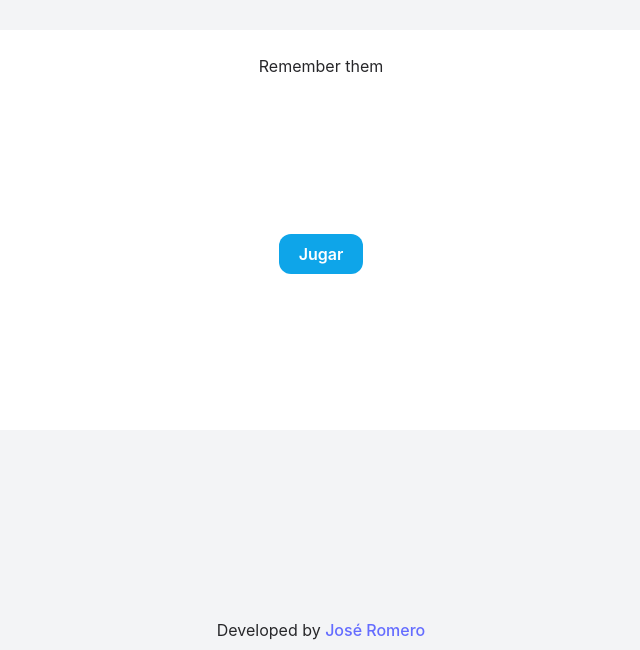
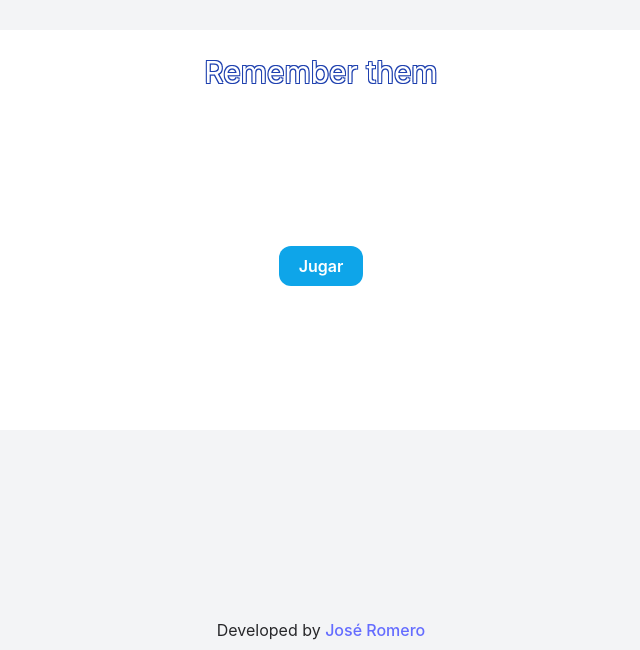
Before and after one commit to JosenRomero/remember_them_game, a React (Vite) app: page / in a window 1280 px wide. Shown: the part 150-800 px from the top of the page, without its empty margins (319-959 px from the left). Built offline with nearby package versions, Linux system fonts and the light colour scheme.

Commit message:
add level text to Result component

```diff
--- a/src/components/Result.jsx
+++ b/src/components/Result.jsx
@@ -1,6 +1,6 @@
 import { Link } from 'react-router-dom';
 
-const Result = ({ win, words, incorrectWord, result, lastLevelCompleted }) => {
+const Result = ({ win, words, incorrectWord, result, lastLevelCompleted, level }) => {
 
   const goNextGame = () => {
     result({win: null, words: [], incorrectWord: []});
@@ -8,6 +8,10 @@ const Result = ({ win, words, incorrectWord, result, lastLevelCompleted }) => {
 
   return (
     <>
+      <div className="text-right">
+        Nivel: {level}
+        { win && <span className="animate-pulse ml-2 font-semibold bg-lime-700 rounded-full text-white p-2"> 1+</span> }
+      </div>
       <h2 className="text-center mb-4">Resultado</h2>
       <div>
         {incorrectWord.map((word, i) => {
--- a/src/index.css
+++ b/src/index.css
@@ -32,6 +32,10 @@ body {
   margin: 0;
 }
 
+.stroke-text-blue {
+  text-shadow: -1px -1px 0 rgb(30 64 175),1px -1px 0 rgb(30 64 175),-1px 1px 0 rgb(30 64 175),1px 1px 0 rgb(30 64 175);
+}
+
 @media (prefers-color-scheme: light) {
   :root {
     color: #213547;
--- a/src/pages/HomePage.jsx
+++ b/src/pages/HomePage.jsx
@@ -4,7 +4,7 @@ const HomePage = () => {
 
   return (
     <>
-      <h2 className="text-center">Remember them</h2>
+      <h2 className="text-center stroke-text-blue text-xl md:text-3xl text-white">Remember them</h2>
       <div className="h-full grid place-content-center">
         <Link className="bg-sky-500 hover:bg-sky-700 px-5 py-2 rounded-xl font-semibold text-white hover:text-white" to={"/play"}>Jugar</Link>
       </div>
--- a/src/pages/PlayPage.jsx
+++ b/src/pages/PlayPage.jsx
@@ -20,10 +20,9 @@ const PlayPage = () => {
 
   return (
     <>
-      <div>Nivel: {level}</div>
       {win === null
         ? <ShowAndResponse result={result} />
-        : <Result win={win} words={words} incorrectWord={incorrectWord} result={result} lastLevelCompleted={lastLevelCompleted} />
+        : <Result win={win} words={words} incorrectWord={incorrectWord} result={result} lastLevelCompleted={lastLevelCompleted} level={level} />
       }
     </>
   )
```
